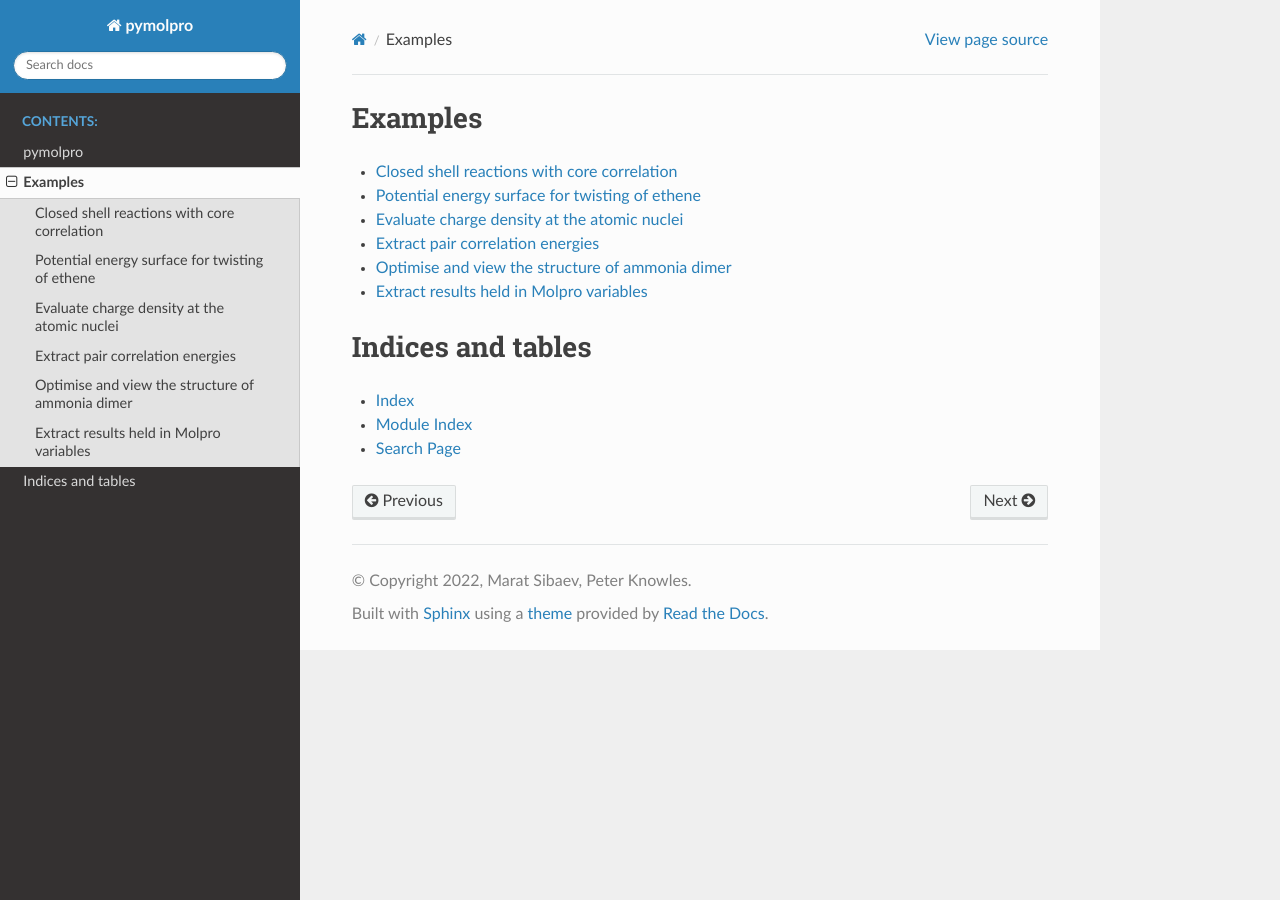
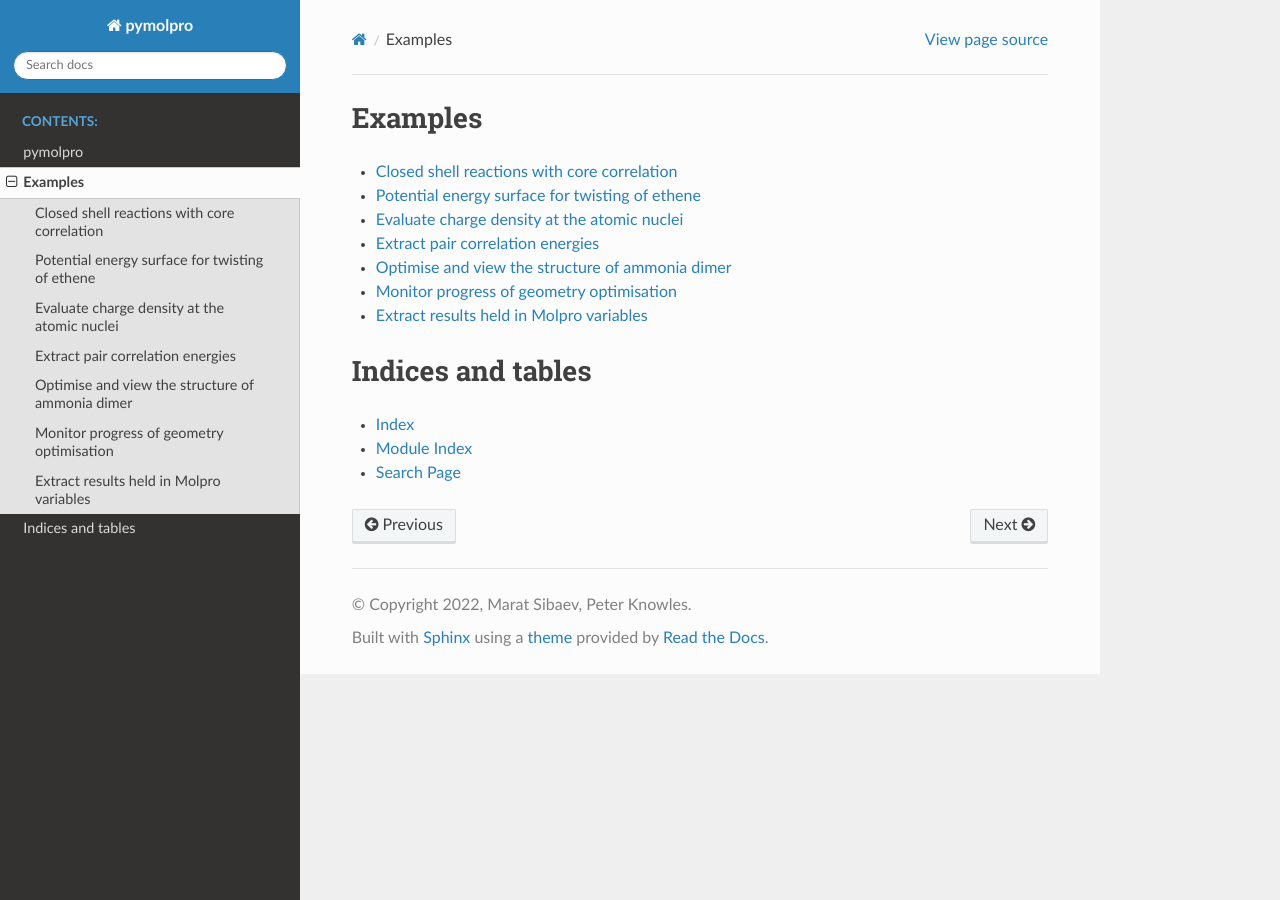
Before and after one commit to molpro/pymolpro, a Sphinx documentation site: the page built from docs/source/examples.rst, in a window 1280 px wide. Built offline with Sphinx 7.4.7 and the Read the Docs theme 2.0.0, drawn with Linux system fonts in a browser that asks for light colours; the version number could not be read and is left out.

Commit message:
documentation

```diff
--- a/docs/source/examples.rst
+++ b/docs/source/examples.rst
@@ -14,6 +14,7 @@ Examples
    examples/evaluate_charge_density.ipynb
    examples/pair_correlation_energies.ipynb
    examples/geometry_optimisation.ipynb
+   examples/monitor_geometry_optimisation.ipynb
    examples/molpro_variables.ipynb
 
 
```
